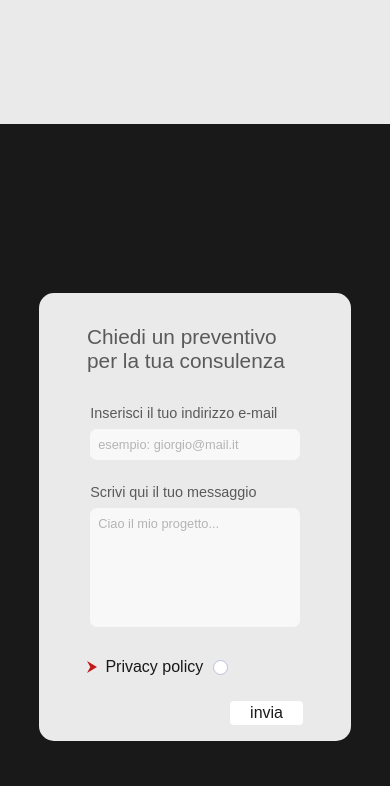
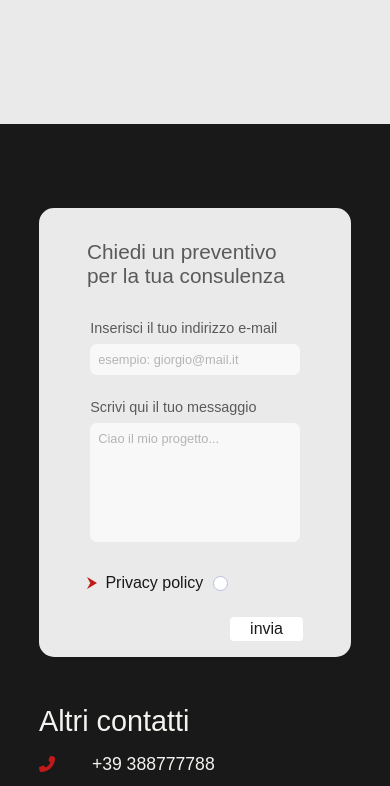
Before and after one commit to carolinacris/carolinacris.github.io, a website: page index.html in a window 390 px wide. Shown: the part 5120-5906 px from the top of the page. Drawn offline with nearby package versions, Linux system fonts and the light colour scheme; files that its build step writes are made by us from their sources; a web font is replaced by a local one.

Commit message:
saran le ultime oramai

```diff
--- a/scss/_contacts.scss
+++ b/scss/_contacts.scss
@@ -224,6 +224,7 @@
         .contacts-container{
             flex-direction: column;
             align-items: center;
+            padding:10vh 0;
             .form-container{
                 min-width: 80vw;
             }
```
